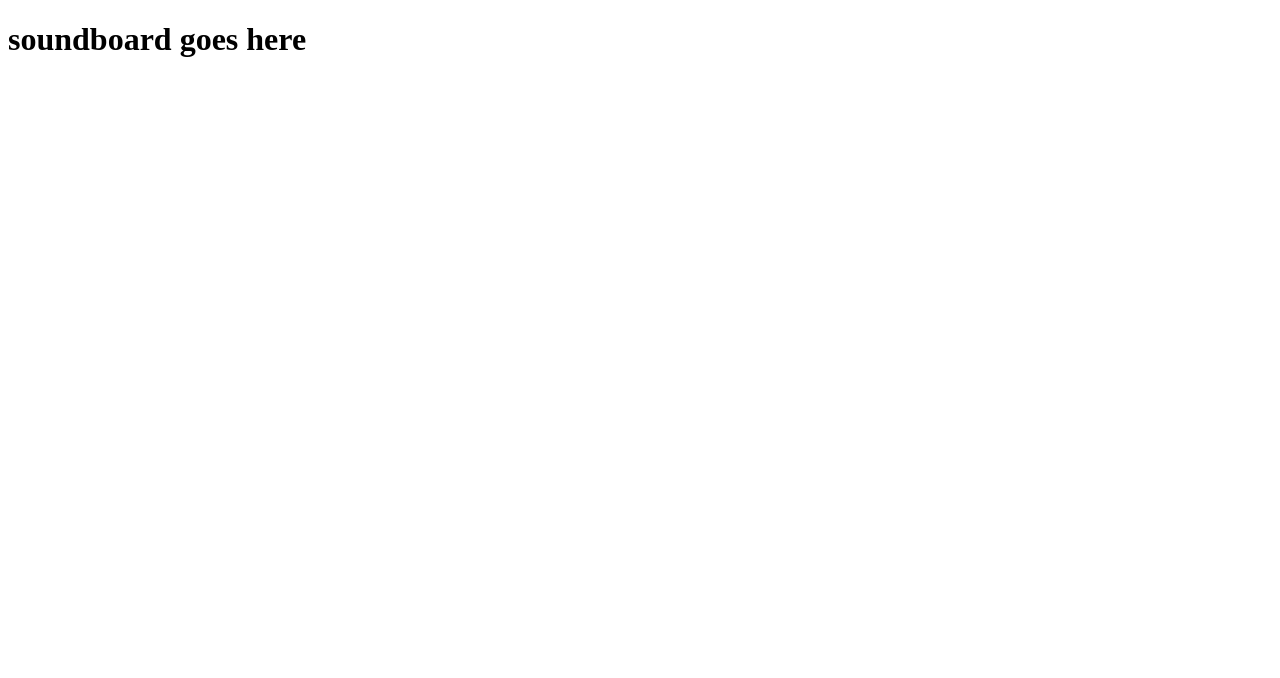
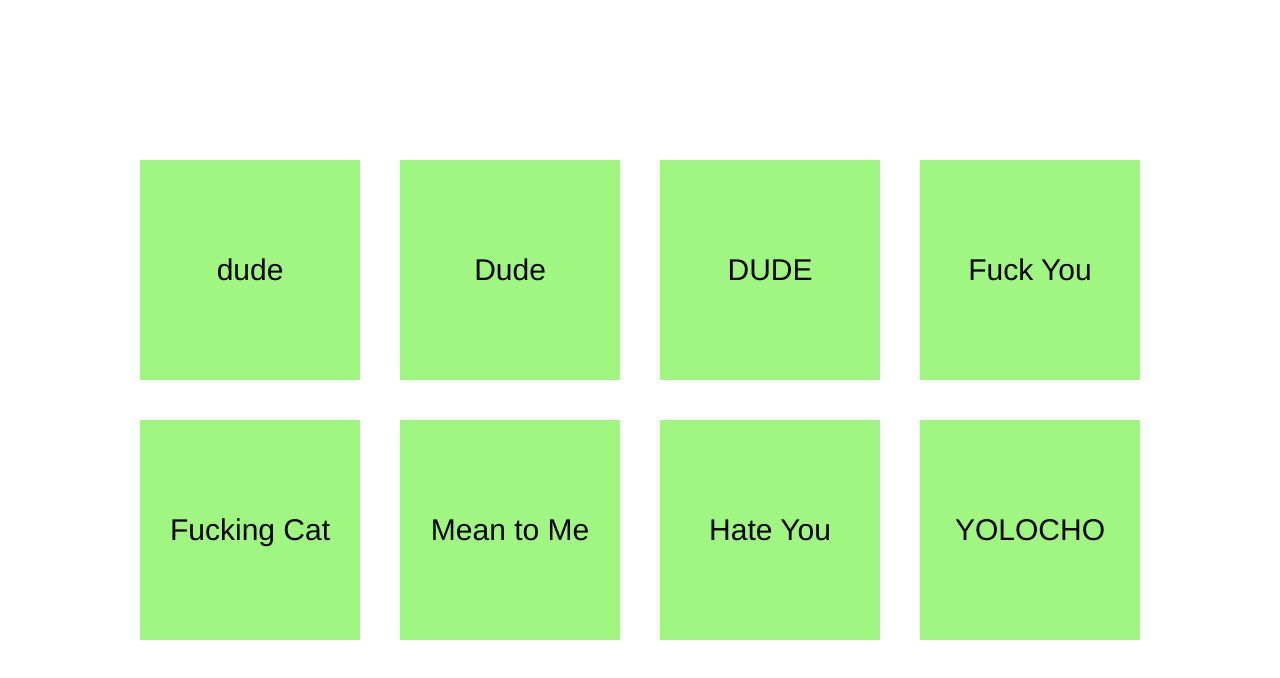
Before and after one commit to ZeroFucks/yolochocin.co, a plain HTML site: page index.html in a window 1280 px wide. Both pictures are taken after a click on the element "yolocho cinco". Drawn offline with nearby package versions, Linux system fonts and the light colour scheme.

Commit message:
Get the soundboard running.

```diff
--- a/index.css
+++ b/index.css
@@ -1,3 +1,7 @@
+body {
+   font-family: "HelveticaNeue-Light", "Helvetica Neue Light", "Helvetica Neue", Helvetica, Arial, "Lucida Grande", sans-serif;
+}
+
 div.poopdiv {
    width: 348px;
    height: 373px;
@@ -11,8 +15,6 @@ div.poopdiv {
    margin: auto;
 
    text-align: center;
-   font-family: "HelveticaNeue-Light", "Helvetica Neue Light", "Helvetica Neue", Helvetica, Arial, "Lucida Grande", sans-serif;
-
 }
 span.smaller-text {
    font-size: 55px;
@@ -21,4 +23,27 @@ span.smaller-text {
 div.soundboard {
    /* Start hidden */
    display: none;
+
+   width: 1040px;
+   height: 520px;
+
+   position: absolute;
+   top:0;
+   bottom: 0;
+   left: 0;
+   right: 0;
+
+   margin: auto;
 }
+
+div.board-button {
+   height: 180px;
+   width: 180px;
+   background-color: #9FF781;
+   float: left;
+   margin: 20px;
+   padding: 20px;
+   text-align: center;
+   font-size: 30px;
+   line-height: 180px;
+}
--- a/index.html
+++ b/index.html
@@ -8,12 +8,22 @@
     <script src="index.js"></script>
   </head>
   <body>
+    <audio id="player">
+      <source id="mp3Source" type="audio/mp3" src=""/>
+    </audio>
     <div class="poopdiv">
       <img src="images/giant-poop.png">
       <span class="smaller-text">yolocho cinco</span>
     </div>
     <div class="soundboard">
-      <h1>soundboard goes here</h1>
+      <div class="board-button" data-mp3="audio/_sr_dude.mp3">dude</div>
+      <div class="board-button" data-mp3="audio/_sr_dude_2_better.mp3">Dude</div>
+      <div class="board-button" data-mp3="audio/_sr_dude_3_loudest.mp3">DUDE</div>
+      <div class="board-button" data-mp3="audio/_sr_fuck_you_guys.mp3">Fuck You</div>
+      <div class="board-button" data-mp3="audio/_sr_fucking_hate_cat.mp3">Fucking Cat</div>
+      <div class="board-button" data-mp3="audio/_sr_being_mean_to_me_again_lincoln.mp3">Mean to Me</div>
+      <div class="board-button" data-mp3="audio/_sr_fucking_hate_you.mp3">Hate You</div>
+      <div class="board-button" data-mp3="audio/_atmos_lstoll_yolocho_cinco.mp3">YOLOCHO</div>
     </div>
   </body>
 </html>
--- a/index.js
+++ b/index.js
@@ -1,7 +1,14 @@
 $(document).ready(function() {
-    // Handler for .ready() called.
+    // Switch to soundboard
     $(".poopdiv").click(function () {
         $(this).hide();
         $(".soundboard").show();
     });
+
+    // Player
+    $(".board-button").click(function () {
+        var mp3 = $(this).attr("data-mp3");
+        $("#mp3Source").attr("src", mp3).detach().appendTo("#player");
+        $("#player")[0].play();
+    });
 });
```
